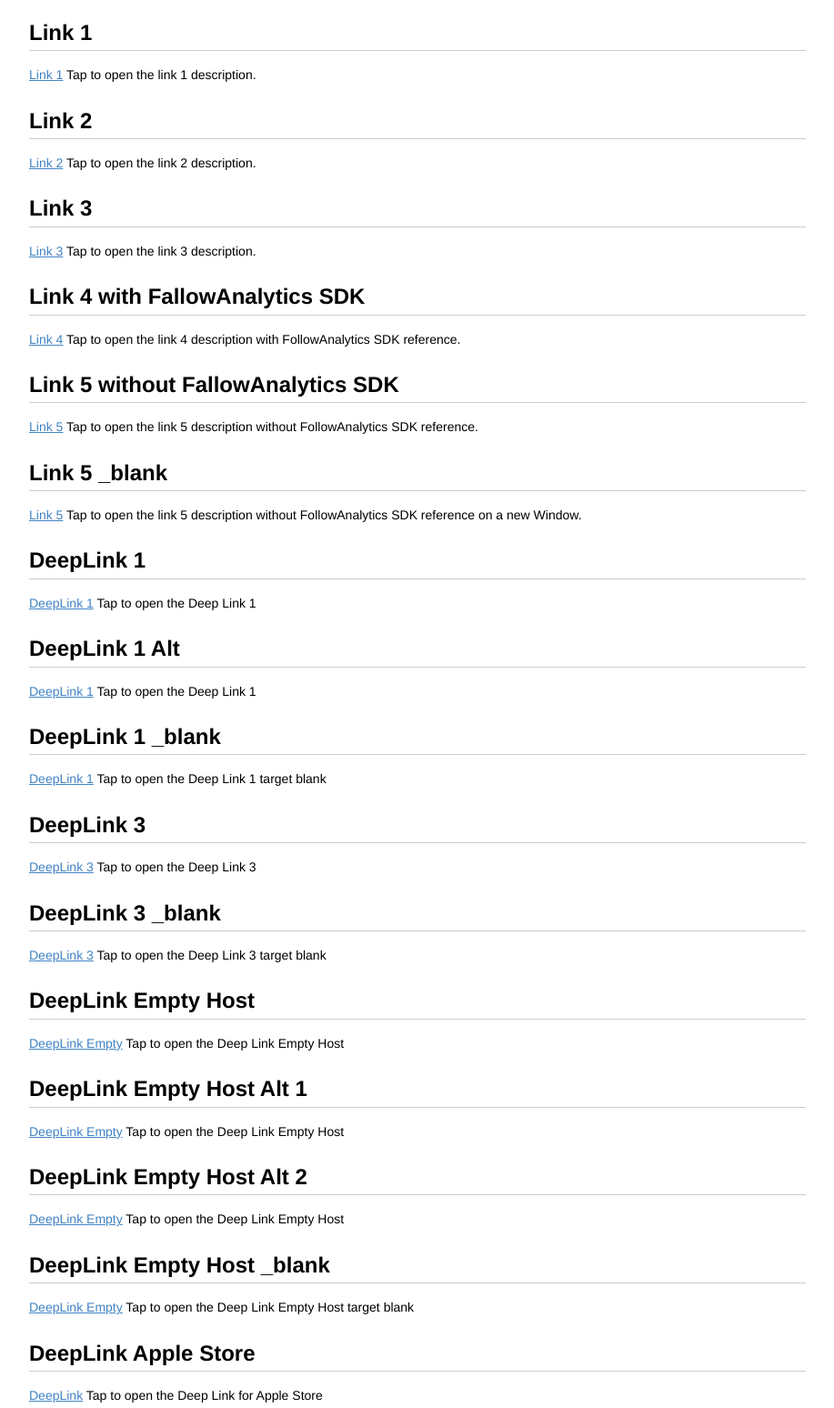
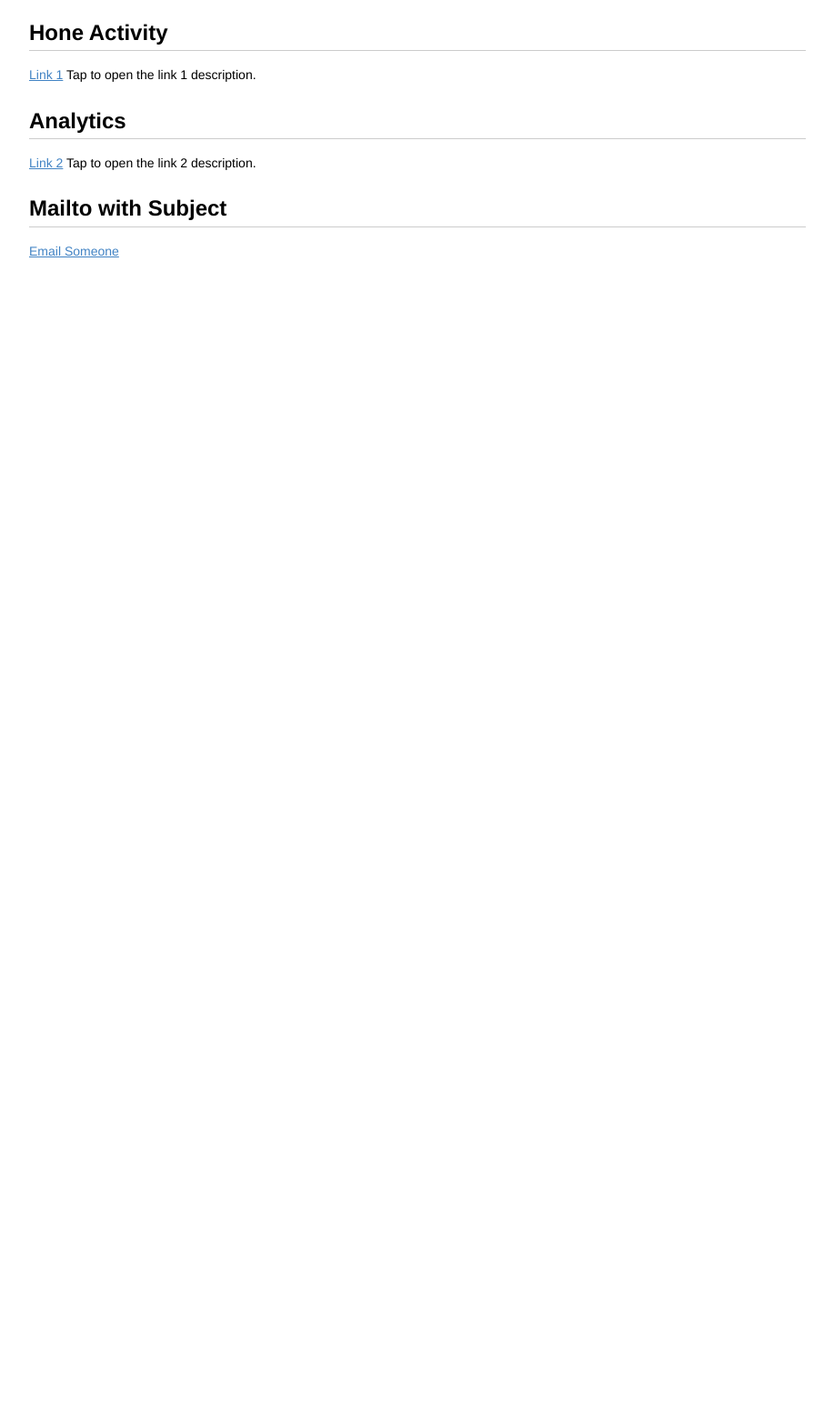
Before and after one commit to youssaka/youssaka.github.io, a plain HTML site: page index.html in a window 1280 px wide. Shown: the part 126-1674 px from the top of the page at 91% size, without its empty margins (181-1098 px from the left). After the commit the page ends 800 px from the top, so only its background shows below. Drawn offline with Linux system fonts and the light colour scheme.

Commit message:
Update index.html

```diff
--- a/index.html
+++ b/index.html
@@ -308,56 +308,11 @@ sup {
 
 <pre><code class="language-metadata">Universal Links</code></pre>
 
-<h2 id="toc_1">Link 1</h2>
-<p><a href="com.loyou.deezalarm">Link 1</a> Tap to open the link 1 description.</p>
+<h2 id="toc_1">Hone Activity</h2>
+<p><a href="https://youssaka.github.io/main_activity.html">Link 1</a> Tap to open the link 1 description.</p>
 
-<h2 id="toc_2">Link 2</h2>
-<p><a href="https://fa-universal-links.herokuapp.com/link2.html">Link 2</a> Tap to open the link 2 description.</p>
-
-<h2 id="toc_3">Link 3</h2>
-<p><a href="https://fa-universal-links.herokuapp.com/link3.html">Link 3</a> Tap to open the link 3 description.</p>
-
-<h2 id="toc_4">Link 4 with FallowAnalytics SDK</h2>
-<p><a href="https://fa-universal-links.herokuapp.com/with_fa_sdk.html">Link 4</a> Tap to open the link 4 description with FollowAnalytics SDK reference.</p>
-
-<h2 id="toc_4">Link 5 without FallowAnalytics SDK</h2>
-<p><a href="https://fa-universal-links.herokuapp.com/without_fa_sdk.html">Link 5</a> Tap to open the link 5 description without FollowAnalytics SDK reference.</p>
-
-<h2 id="toc_4">Link 5 _blank</h2>
-<p><a href="https://fa-universal-links.herokuapp.com/without_fa_sdk.html" target="_blank">Link 5</a> Tap to open the link 5 description without FollowAnalytics SDK reference on a new Window.</p>
-
-<h2 id="toc_4">DeepLink 1</h2>
-<p><a href="followme://deep1">DeepLink 1</a> Tap to open the Deep Link 1</p>
-
-<h2 id="toc_4">DeepLink 1 Alt</h2>
-<p><a href="followme:deep1">DeepLink 1</a> Tap to open the Deep Link 1</p>
-
-<h2 id="toc_4">DeepLink 1 _blank</h2>
-<p><a href="followme://deep1" target="_blank">DeepLink 1</a> Tap to open the Deep Link 1 target blank</p>
-
-<h2 id="toc_4">DeepLink 3</h2>
-<p><a href="followme://deep3">DeepLink 3</a> Tap to open the Deep Link 3</p>
-
-<h2 id="toc_4">DeepLink 3 _blank</h2>
-<p><a href="followme://deep3" target="_blank">DeepLink 3</a> Tap to open the Deep Link 3 target blank</p>
-
-<h2 id="toc_4">DeepLink Empty Host</h2>
-<p><a href="followme://">DeepLink Empty</a> Tap to open the Deep Link Empty Host</p>
-
-<h2 id="toc_4">DeepLink Empty Host Alt 1</h2>
-<p><a href="followme:">DeepLink Empty</a> Tap to open the Deep Link Empty Host</p>
-
-<h2 id="toc_4">DeepLink Empty Host Alt 2</h2>
-<p><a href="followme">DeepLink Empty</a> Tap to open the Deep Link Empty Host</p>
-
-<h2 id="toc_4">DeepLink Empty Host _blank</h2>
-<p><a href="followme://" target="_blank">DeepLink Empty</a> Tap to open the Deep Link Empty Host target blank</p>
-
-<h2 id="toc_4">DeepLink Apple Store</h2>
-<p><a href="itms-apps://itunes.apple.com/app/apple-store/id375380948?mt=8">DeepLink</a> Tap to open the Deep Link for Apple Store</p>
-
-<h2 id="toc_4">DeepLink Apple Store _blank</h2>
-<p><a href="itms-apps://itunes.apple.com/app/apple-store/id375380948?mt=8" target="_blank">DeepLink</a> Tap to open the Deep Link for Apple Store</p>
+<h2 id="toc_2">Analytics</h2>
+<p><a href="https://youssaka.github.io/analytics.html">Link 2</a> Tap to open the link 2 description.</p>
 
 <h2 id="toc_4">Mailto with Subject</h2>
 <p><a href="mailto:someoneNotAvailable@example.pt?subject=Just passing by">Email Someone</a></p>
```
